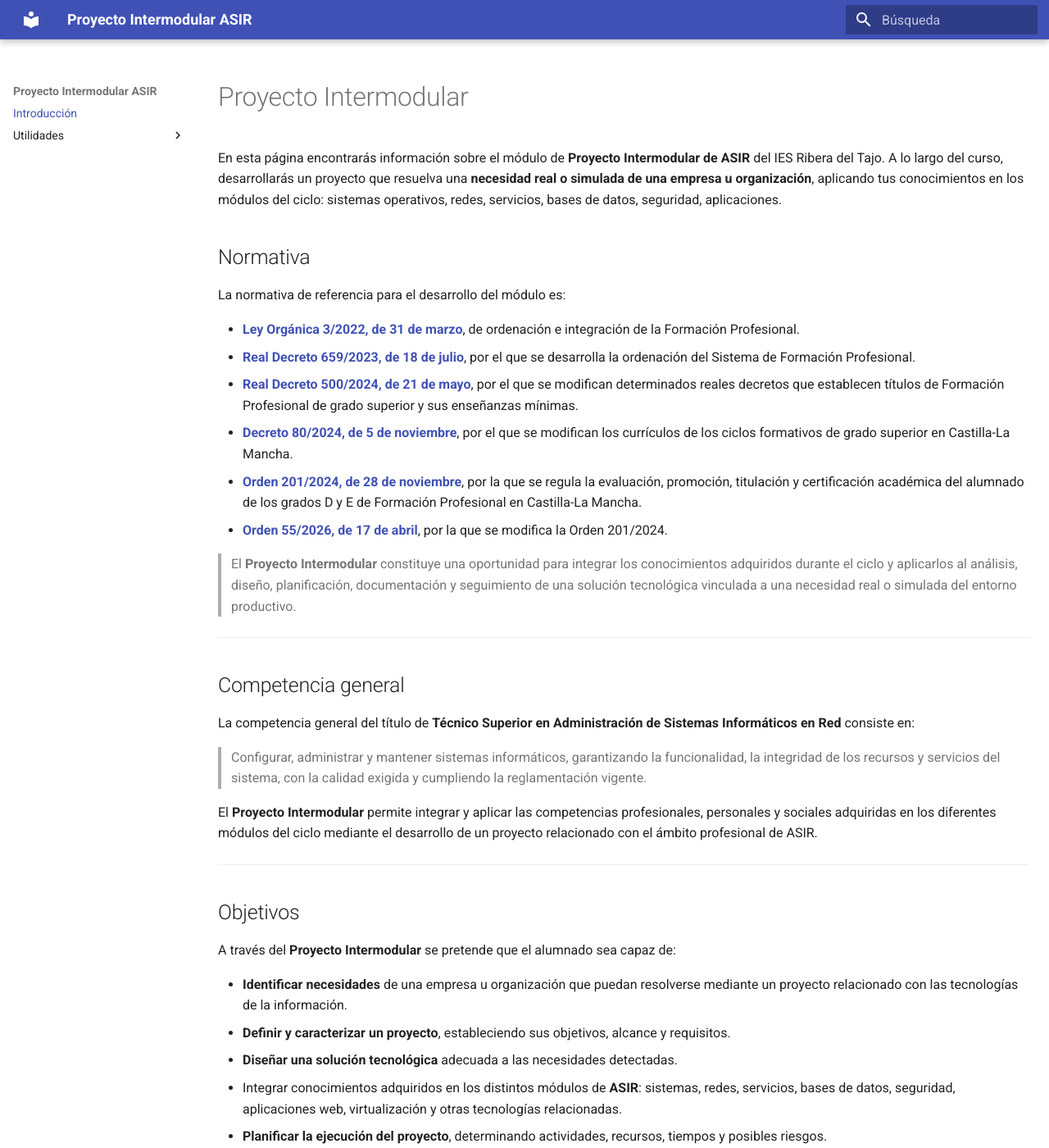
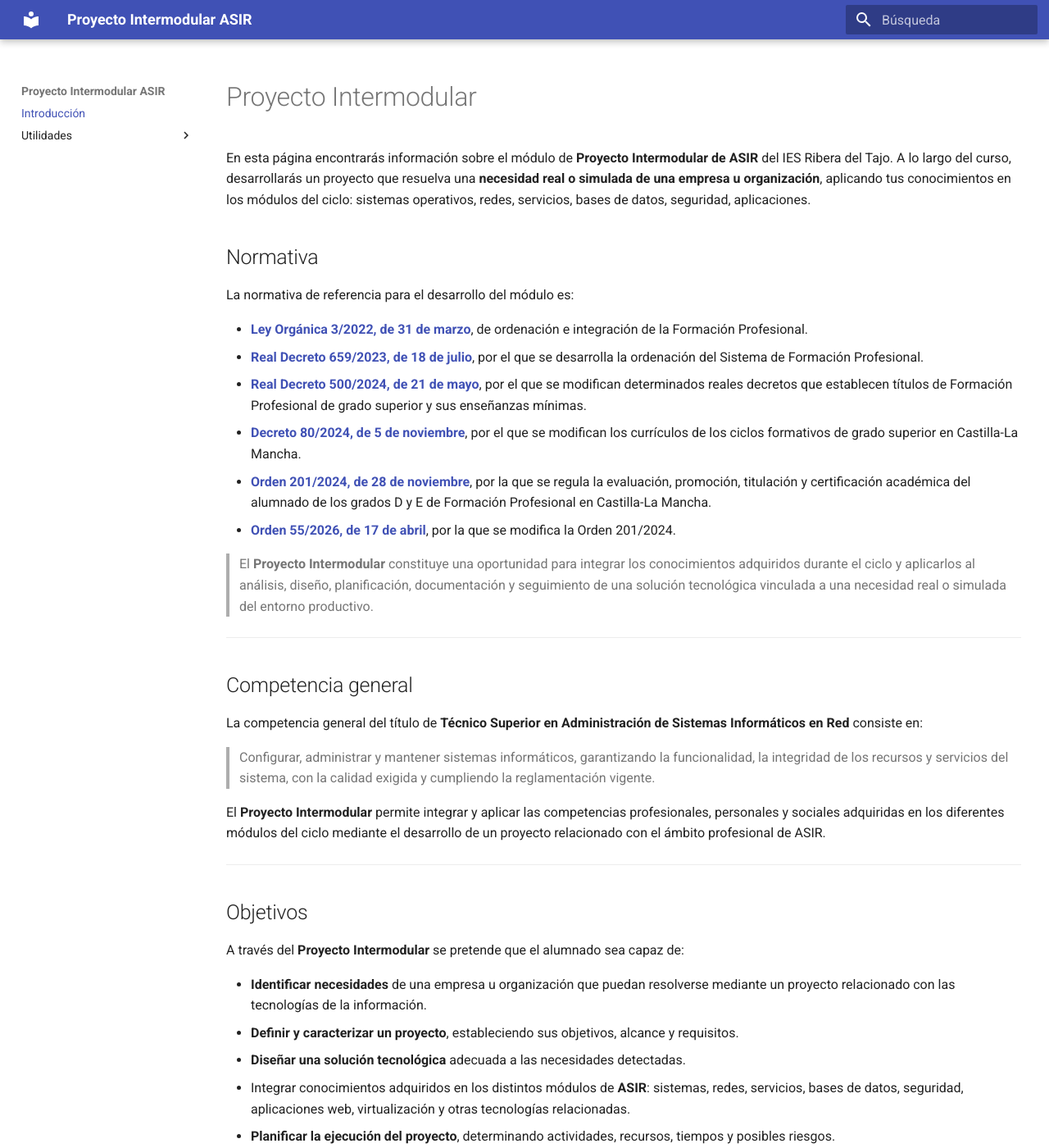
Before and after one commit to lidia1900/Proyecto-Intermodular-ASIR, an MkDocs documentation site: the page built from docs/index.md, in a window 1280 px wide and 1400 px high. Shown: the whole window at 82% size. Built offline with MkDocs 1.6.1 and Material for MkDocs 9.7.7, drawn with Linux system fonts in a browser that asks for light colours.

Commit message:
Refactor CSS styles for layout and prompts

```diff
--- a/docs/stylesheets/extra.css
+++ b/docs/stylesheets/extra.css
@@ -1,77 +1,59 @@
-/* =====================================================
-   PROMPT
-   Mostrar aproximadamente 5 líneas y permitir scroll
-   ===================================================== */
+/* ==========================================================
+   1. PROMPT
+   Mantener el bloque completo, pero mostrar solo unas 5 líneas.
+   El botón de copiar de Material sigue copiando TODO el prompt.
+   ========================================================== */
 
-.prompt-scroll .highlight pre {
-    max-height: 8em;
-    overflow-y: auto;
+.prompt-scroll pre {
+    max-height: 8em !important;
+    overflow-y: auto !important;
 }
 
 
-/* =====================================================
-   DISEÑO GENERAL
-   Aprovechar prácticamente todo el ancho de la pantalla
-   ===================================================== */
-
-.md-grid {
-    max-width: none;
-    margin-left: 10px;
-    margin-right: 10px;
-}
-
-/* Columna de navegación izquierda a 10px del borde */
-.md-sidebar--primary {
-    display: block;
-    margin-left: 0;
-}
-
-/* Quitar espacio adicional del contenedor principal */
-.md-main__inner {
-    margin-left: 0;
-    margin-right: 0;
-}
-
-
-/* =====================================================
-   COLUMNA IZQUIERDA
-   Mantenerla visible y próxima al borde izquierdo
-   ===================================================== */
-
-.md-sidebar--primary {
-    display: block;
-}
-
-
-/* =====================================================
-   COLUMNA DERECHA
-   Ocultar completamente la tabla de contenidos
-   ===================================================== */
+/* ==========================================================
+   2. COLUMNA DERECHA
+   Ocultar únicamente la tabla de contenidos de la derecha.
+   ========================================================== */
 
 .md-sidebar--secondary {
     display: none !important;
 }
 
 
-/* =====================================================
-   TABLAS
-   No ocupar todo el ancho de la página
-   ===================================================== */
+/* ==========================================================
+   3. DISEÑO GENERAL
+   Aprovechar el ancho de pantalla.
+   ========================================================== */
 
-.md-typeset__table {
-    width: auto;
-}
-
-.md-typeset table:not([class]) {
-    width: auto;
-    max-width: 80%;
+.md-grid {
+    max-width: none;
 }
 
 
-/* =====================================================
-   BUSCADOR
-   Pegado al margen derecho y expansión normal al buscar
-   ===================================================== */
+/* ==========================================================
+   4. MENÚ IZQUIERDO
+   Mantenerlo visible y dejarlo a 10 px del borde.
+   ========================================================== */
+
+@media screen and (min-width: 76.25em) {
+
+    .md-sidebar--primary {
+        display: block;
+        margin-left: 10px;
+    }
+
+    .md-main__inner {
+        margin-left: 0;
+        margin-right: 10px;
+    }
+}
+
+
+/* ==========================================================
+   5. CABECERA Y BUSCADOR
+   Aprovechar todo el ancho y colocar el buscador a la derecha.
+   NO fijamos su ancho para que Material pueda ampliarlo.
+   ========================================================== */
 
 @media screen and (min-width: 60em) {
 
@@ -86,3 +68,18 @@
         margin-right: 0;
     }
 }
+
+
+/* ==========================================================
+   6. TABLAS
+   No obligarlas a ocupar todo el ancho disponible.
+   ========================================================== */
+
+.md-typeset__table {
+    width: auto;
+}
+
+.md-typeset table:not([class]) {
+    width: auto;
+    max-width: 100%;
+}
```
